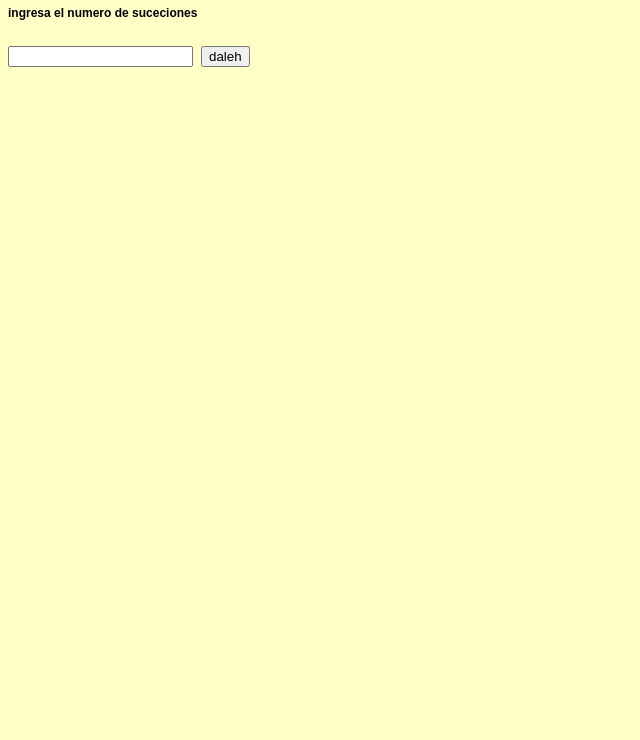
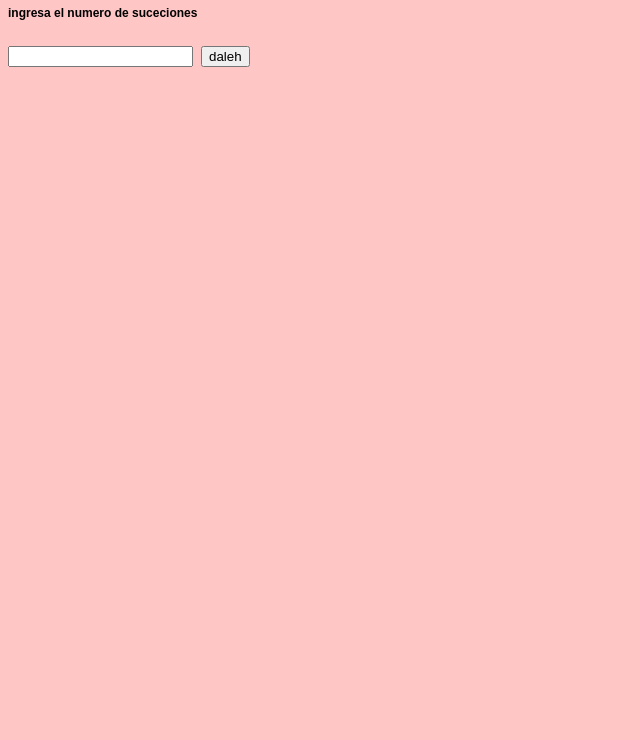
Before and after one commit to DoctorPancake/Desafio_curso_git, a plain HTML site: page index.html in a window 1280 px wide. Shown: the part 60-800 px from the top of the page, without its empty margins (0-640 px from the left). Drawn offline with Linux system fonts and the light colour scheme.

Commit message:
añadiendo estilo C

```diff
--- a/index.html
+++ b/index.html
@@ -3,7 +3,7 @@
   <title>Desafio</title>
   <style>
     body{
-      background-color: #ffaa
+      background-color: #faaa
 
     }
 
```
